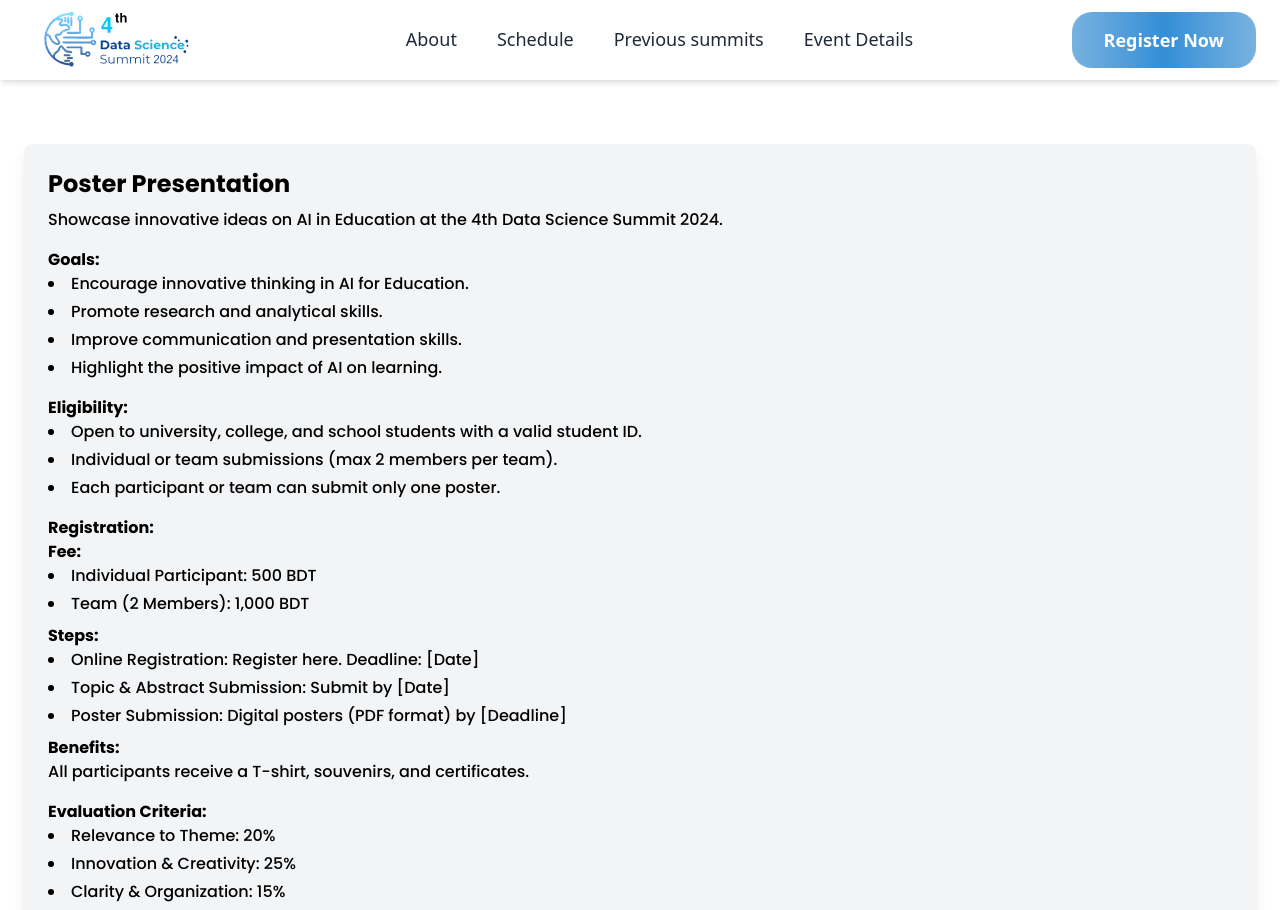
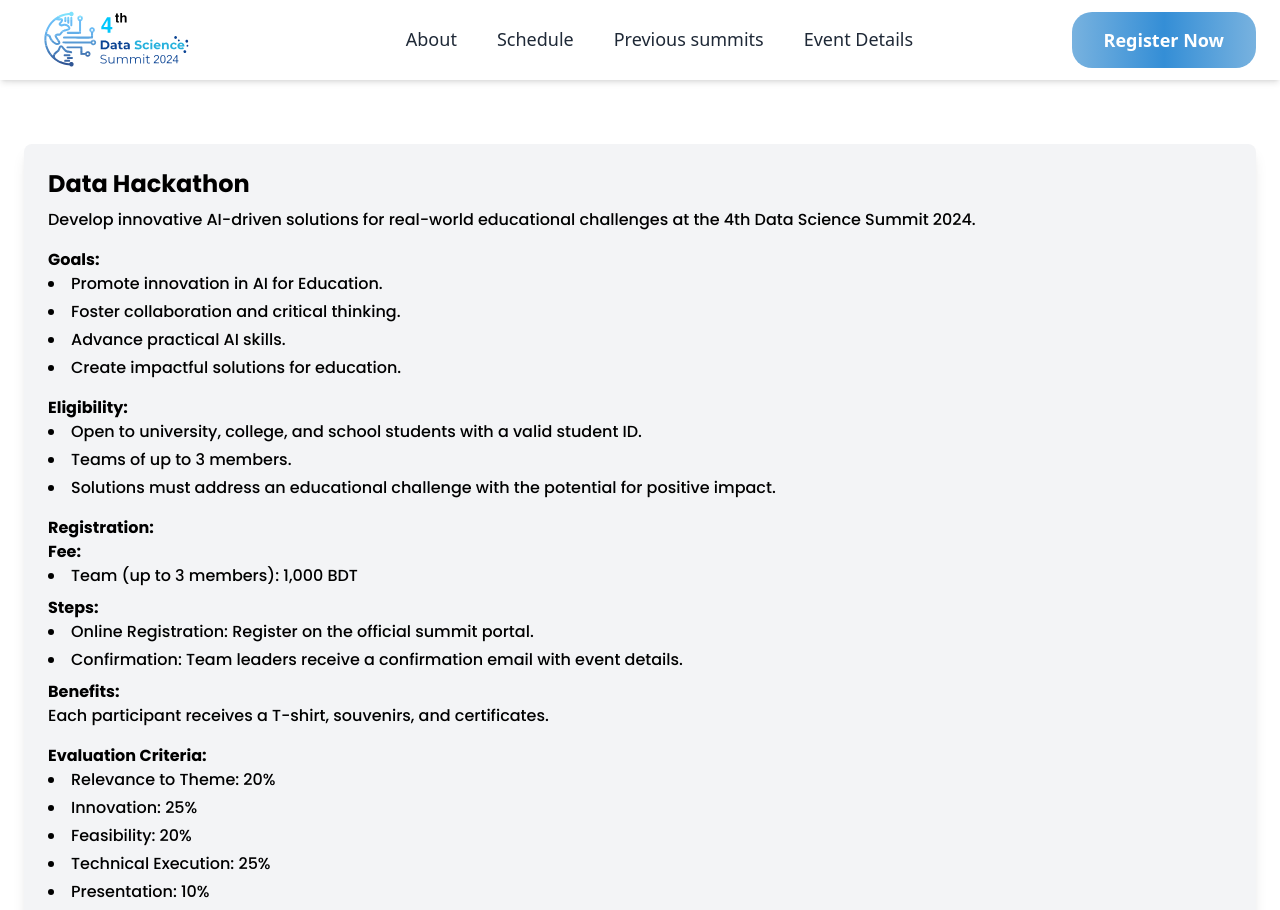
Before and after one commit to Y3ASIN/datascience-summit, a Next.js app: page /about in a window 1280 px wide. Shown: the top 910 px of the page. Built offline with nearby package versions, Linux system fonts and the light colour scheme.

Commit message:
Fix: Card layout.

```diff
--- a/components/FeatureCard.tsx
+++ b/components/FeatureCard.tsx
@@ -14,7 +14,7 @@ const FeatureCard: React.FC<FeatureCardProps> = ({ feature }) => {
 
   return (
     <section
-      className="flex min-h-[480px] w-full flex-col rounded-lg p-4 text-white shadow-lg transition-transform duration-300 hover:scale-105 sm:w-[380px] sm:max-w-7xl sm:p-6"
+      className="flex min-h-[480px] w-full flex-col rounded-lg p-4 font-poppins text-white shadow-lg transition-transform duration-300 hover:scale-105 sm:w-[380px] sm:max-w-7xl sm:p-6"
       style={{
         background: `linear-gradient(135deg, ${gradientFrom}, ${gradientTo})`,
       }}
@@ -32,8 +32,8 @@ const FeatureCard: React.FC<FeatureCardProps> = ({ feature }) => {
       <h2 className="mb-2 text-lg font-semibold sm:text-xl">{title}</h2>
       <p className="mb-3 text-sm text-gray-100 sm:text-base">{description}</p>
 
-      <div className="mb-3 flex flex-wrap items-center space-y-1 text-xs text-gray-300 sm:flex-row sm:space-x-4 sm:space-y-0 sm:text-sm">
-        <div className="flex items-center">
+      <div className="mb-3 flex flex-col items-start space-y-1 text-xs text-gray-300 sm:space-x-0 sm:space-y-0 sm:text-sm">
+        <div className="inline-flex">
           <svg
             className="mr-1 h-4 w-4 sm:h-5 sm:w-5"
             fill="currentColor"
@@ -43,7 +43,7 @@ const FeatureCard: React.FC<FeatureCardProps> = ({ feature }) => {
           </svg>
           <span>{date}</span>
         </div>
-        <div className="flex items-center">
+        <div className="inline-flex">
           <svg
             className="mr-1 h-4 w-4 sm:h-5 sm:w-5"
             fill="currentColor"
--- a/constants/index.ts
+++ b/constants/index.ts
@@ -199,31 +199,85 @@ export const formLinks = [
   {
     title: "Data Hackathon",
     link: "https://forms.gle/eYQLEmVesAPe2cAr9",
-    image: '/banners/Data Hackathon.png'
+    image: "/banners/Data Hackathon.png",
   },
   {
     title: "Project Competition",
     link: "https://forms.gle/qMPo8jeAb8vbNShD9",
-    image: '/banners/project competition.png'
+    image: "/banners/project competition.png",
   },
   {
     title: "Idea Poster Presentation",
     link: "https://forms.gle/sJSJJQnmZJS7EYVo7",
-    image: '/banners/Idea Poster.png'
+    image: "/banners/Idea Poster.png",
   },
   {
     title: "Promptcraft Challenge",
     link: "https://forms.gle/ppXCMi5xxikqL8zD9",
-    image: '/banners/Prompt craft.png'
+    image: "/banners/Prompt craft.png",
   },
   {
     title: "Hands-On Workshop",
     link: "https://forms.gle/q1G9g63CQpS3D2zJ8",
-    image: '/banners/handson Workshop.png'
+    image: "/banners/handson Workshop.png",
   },
 ];
 
 export const summitEventsData = [
+  {
+    title: "Data Hackathon",
+    description:
+      "Develop innovative AI-driven solutions for real-world educational challenges at the 4th Data Science Summit 2024.",
+    goals: [
+      "Promote innovation in AI for Education.",
+      "Foster collaboration and critical thinking.",
+      "Advance practical AI skills.",
+      "Create impactful solutions for education.",
+    ],
+    eligibility: [
+      "Open to university, college, and school students with a valid student ID.",
+      "Teams of up to 3 members.",
+      "Solutions must address an educational challenge with the potential for positive impact.",
+    ],
+    registration: {
+      fee: [{ type: "Team (up to 3 members)", cost: "1,000 BDT" }],
+      steps: [
+        "Online Registration: Register on the official summit portal.",
+        "Confirmation: Team leaders receive a confirmation email with event details.",
+      ],
+      benefits:
+        "Each participant receives a T-shirt, souvenirs, and certificates.",
+    },
+    competitionFormat: [
+      "Hackathon Challenge: Participants will receive a real-world educational dataset.",
+      "Objective: Apply ML techniques to solve educational challenges (e.g., personalized learning, student engagement, accessibility).",
+      "Timeframe: The Data Hackathon will take place from 3:30 PM - 4:30 PM on December 7, 2024.",
+      "Team Composition: Teams may have up to 3 members, with one designated team leader.",
+    ],
+    evaluationCriteria: [
+      { criterion: "Relevance to Theme", weight: "20%" },
+      { criterion: "Innovation", weight: "25%" },
+      { criterion: "Feasibility", weight: "20%" },
+      { criterion: "Technical Execution", weight: "25%" },
+      { criterion: "Presentation", weight: "10%" },
+    ],
+    prizes: [
+      { position: "1st Place", amount: "10,000 BDT" },
+      { position: "2nd Place", amount: "6,000 BDT" },
+      { position: "3rd Place", amount: "4,000 BDT" },
+    ],
+    totalPrizePool: "20,000 BDT",
+    codeOfConduct: [
+      "Submit Original Work: All work must be created during the hackathon.",
+      "Respectful Collaboration: Engage professionally and respect feedback from peers and judges.",
+      "Adhere to Event Guidelines: Follow all instructions, deadlines, and competition rules.",
+    ],
+    supportAndResources: [
+      "Pre-Event Workshop: Workshops on ML and AI applications in education will be provided.",
+      "Mentorship: Registered teams can request mentorship from AI and data science experts.",
+      "Data Access: The summit will provide educational datasets, or participants may bring relevant data.",
+    ],
+  },
   {
     title: "Poster Presentation",
     description:
```
Also changed, not shown: styles/globals.css (+8 -0 lines).
